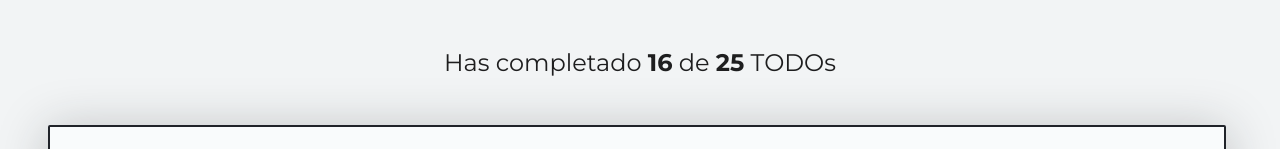
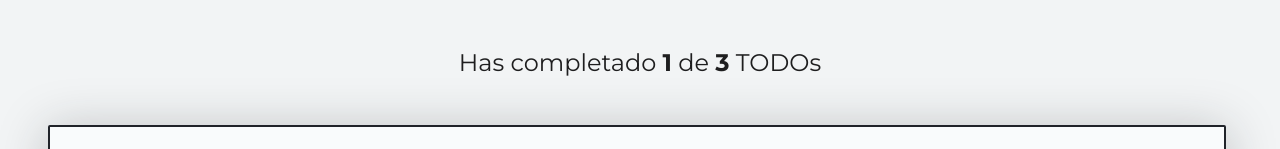
Before and after one commit to andymedinadev/platzi-curso-react, a React (Vite) app: page / in a window 1280 px wide. Shown: the top 149 px of the page. Built offline with nearby package versions, Linux system fonts and the light colour scheme.

Commit message:
refactor: lift state up

```diff
--- a/src/App.jsx
+++ b/src/App.jsx
@@ -1,3 +1,4 @@
+import { useState } from 'react'
 import { CreateTodoButton } from './CreateTodoButton'
 import { TodoCounter } from './TodoCounter'
 import { TodoItem } from './TodoItem'
@@ -11,14 +12,31 @@
 ]
 
 function App () {
+  const [todos, setTodos] = useState(defaultTodos)
+  const [searchValue, setSearchValue] = useState('')
+
+  const totalTodos = todos.length
+  const completedTodos = todos.filter(todo => todo.completed).length
+
   return (
     <>
-      <TodoCounter completed={16} total={25} />
-      <TodoSearch />
+      <TodoCounter
+        completed={completedTodos}
+        total={totalTodos}
+      />
+
+      <TodoSearch
+        searchValue={searchValue}
+        setSearchValue={setSearchValue}
+      />
 
       <TodoList>
         {defaultTodos.map(todo => (
-          <TodoItem key={todo.text} text={todo.text} completed={todo.completed} />
+          <TodoItem
+            key={todo.text}
+            text={todo.text}
+            completed={todo.completed}
+          />
         ))}
       </TodoList>
 
--- a/src/TodoSearch.jsx
+++ b/src/TodoSearch.jsx
@@ -1,9 +1,6 @@
-import { useState } from 'react'
 import './TodoSearch.css'
 
-export function TodoSearch () {
-  const [searchValue, setSearchValue] = useState('')
-
+export function TodoSearch ({ searchValue, setSearchValue }) {
   return (
     <input
       className='TodoSearch'
```
